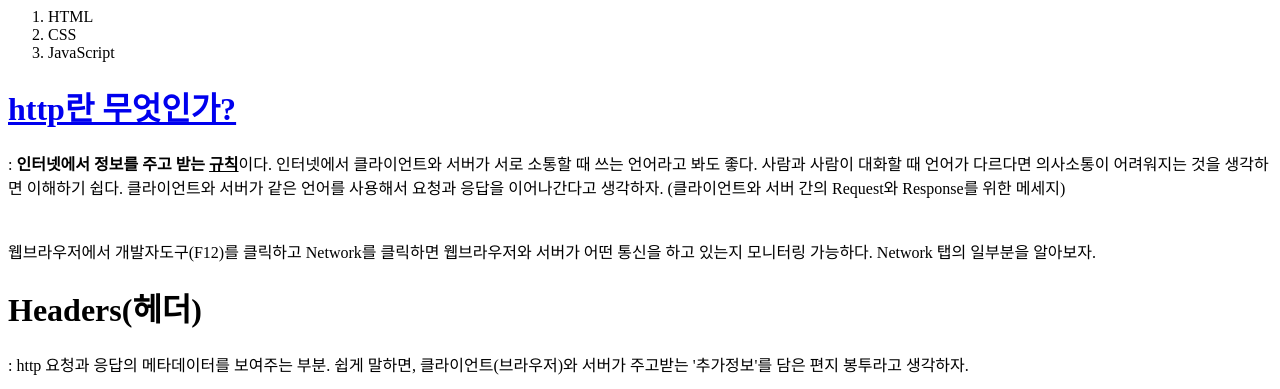
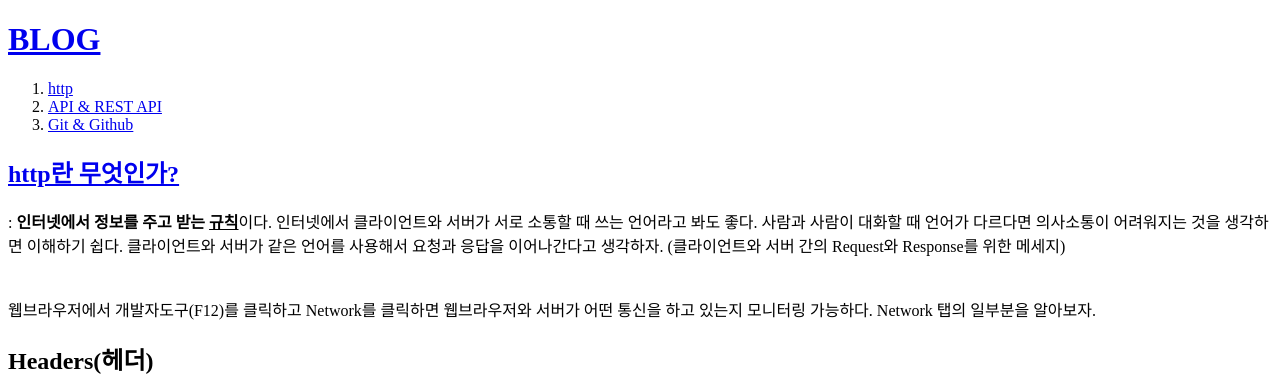
Before and after one commit to choyounghwan/WEB1_HTML, a plain HTML site: page 1.html in a window 1280 px wide. Shown: the top 389 px of the page. Drawn offline with Linux system fonts and the light colour scheme.

Commit message:
2025-01-23 second commit

```diff
--- a/1.html
+++ b/1.html
@@ -1,19 +1,22 @@
+<!DOCTYPE html>
+<html>
     <head>
         <title>개발일기 - http</title>
         <meta charset="utf-8">
     </head>
 
-
     <body>
+        <h1><a href="index.html">BLOG</a></h1>
         <ol>
-        <li>HTML</li>
-        <li>CSS</li>
-        <li>JavaScript</li>
+            <li><a href="1.html">http</a></li>
+            <li><a href="2.html">API & REST API</a></li>
+            <li><a href="3.html">Git & Github</a></li>
         </ol>
-    <h1><a href="https://zerofootblog.tistory.com/5" target="_blank">http란 무엇인가?</a></h1>
+        <h2><a href="https://zerofootblog.tistory.com/5" target="_blank" title="http specification">http란 무엇인가?</a></h2>
         <p>: <strong>인터넷에서 정보를 주고 받는 <u>규칙</u></strong>이다. 인터넷에서 클라이언트와 서버가 서로 소통할 때 쓰는 언어라고 봐도 좋다. 사람과 사람이 대화할 때 언어가 다르다면 의사소통이 어려워지는 것을 생각하면 이해하기 쉽다. 클라이언트와 서버가 같은 언어를 사용해서 요청과 응답을 이어나간다고 생각하자. (클라이언트와 서버 간의 Request와 Response를 위한 메세지)</p>
         <p style="margin-top:40px">웹브라우저에서 개발자도구(F12)를 클릭하고 Network를 클릭하면 웹브라우저와 서버가 어떤 통신을 하고 있는지 모니터링 가능하다. Network 탭의 일부분을 알아보자.</p>
-    <h1>Headers(헤더)</h1>
+        <h2>Headers(헤더)</h2>
         <p>: http 요청과 응답의 메타데이터를 보여주는 부분. 쉽게 말하면, 클라이언트(브라우저)와 서버가 주고받는 '추가정보'를 담은 편지 봉투라고 생각하자.</p>
         <img src="https://blog.kakaocdn.net/dn/chDQTc/btsLMKLxJy7/lQIsVNIqrs2mnLhA1KFvj1/img.png">
     </body>
+</html>
```
Also changed, not shown: 2.html (added, +21 -0 lines), 3.html (added, +20 -0 lines), index.html (added, +17 -0 lines). Lines whose indentation alone changed are shown as unchanged.
